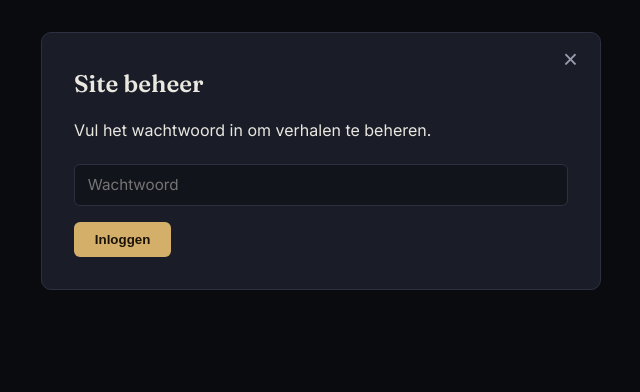
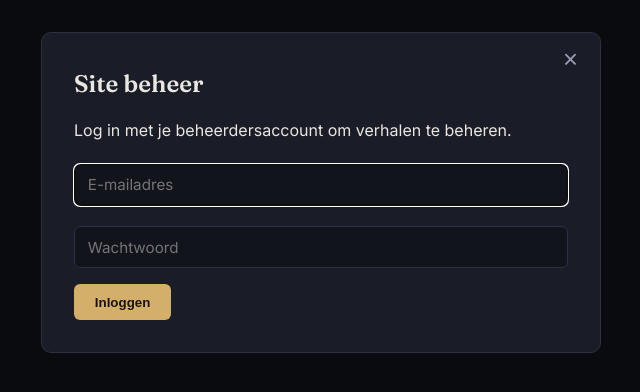
Before and after one commit to Petra-d00rnspleet/Website, a plain HTML site: page index.html in a window 1280 px wide. Both pictures are taken after a click on the button "Site beheer". Shown: the whole page, without its empty margins (319-959 px from the left). Drawn offline with Linux system fonts and the light colour scheme; no server answers.

Commit message:
Update index.html

```diff
--- a/index.html
+++ b/index.html
@@ -50,10 +50,11 @@
 
       <div id="beheer-login">
         <h2>Site beheer</h2>
-        <p>Vul het wachtwoord in om verhalen te beheren.</p>
-        <input type="password" id="wachtwoord-invoer" placeholder="Wachtwoord">
+        <p>Log in met je beheerdersaccount om verhalen te beheren.</p>
+        <input type="email" id="email-invoer" placeholder="E-mailadres" autocomplete="username">
+        <input type="password" id="wachtwoord-invoer" placeholder="Wachtwoord" autocomplete="current-password">
         <button id="login-knop">Inloggen</button>
-        <p class="fout-melding hidden" id="login-fout">Onjuist wachtwoord.</p>
+        <p class="fout-melding hidden" id="login-fout">Inloggen mislukt. Controleer e-mail en wachtwoord.</p>
       </div>
 
       <div id="beheer-paneel" class="hidden">
@@ -86,6 +87,7 @@
   <!-- Firebase SDK -->
   <script src="https://www.gstatic.com/firebasejs/10.13.0/firebase-app-compat.js"></script>
   <script src="https://www.gstatic.com/firebasejs/10.13.0/firebase-database-compat.js"></script>
+  <script src="https://www.gstatic.com/firebasejs/10.13.0/firebase-auth-compat.js"></script>
   <script src="firebase-config.js"></script>
   <script src="app.js"></script>
 </body>
```
